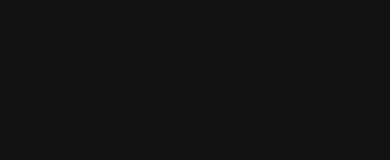
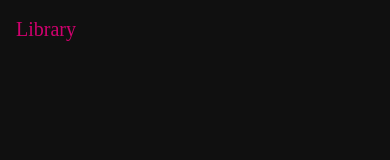
Before and after one commit to enkoPavle/BookApp, a React Native app: screen /Splash in a window 390 px wide. Shown: the top 160 px of the page. Built offline with nearby package versions, Linux system fonts and the light colour scheme.

Commit message:
main-screen: add header

```diff
--- a/src/features/main/index.tsx
+++ b/src/features/main/index.tsx
@@ -1,6 +1,9 @@
 import {useEffect} from "react"
 import {StyleSheet, View} from "react-native"
+import {SafeAreaView} from "react-native-safe-area-context"
 import {setStatusBarHidden} from "expo-status-bar"
+
+import {AppText} from "@/shared/components"
 
 import {colors} from "@/constants"
 
@@ -9,12 +12,25 @@ export const MainScreen = () => {
     setStatusBarHidden(false)
   }, [])
 
-  return <View style={styles.container}></View>
+  return (
+    <SafeAreaView style={styles.container}>
+      <View style={styles.header}>
+        <AppText font="notito700" size={20} color={"royalRed"}>
+          Library
+        </AppText>
+      </View>
+    </SafeAreaView>
+  )
 }
 
 const styles = StyleSheet.create({
   container: {
     flex: 1,
-    backgroundColor: colors.background
+    backgroundColor: colors.background,
+    paddingHorizontal: 16
+  },
+  header: {
+    paddingTop: 18,
+    paddingBottom: 8
   }
 })
```
